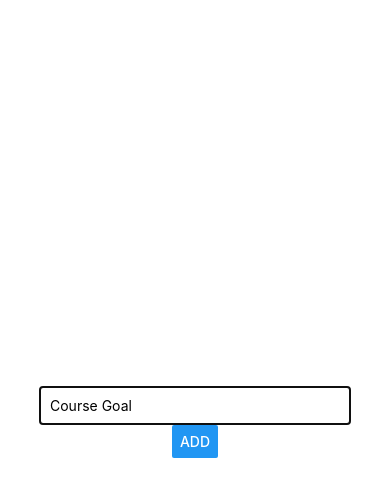
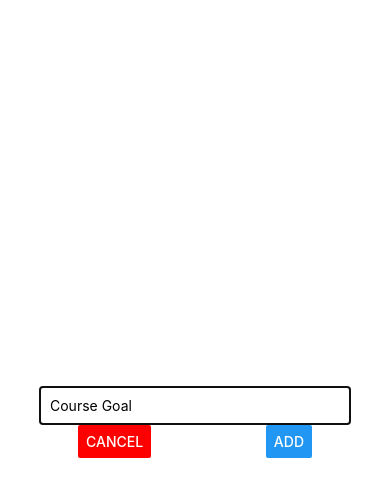
Before and after one commit to nullmicgo/react-native-todo-list, a React Native app: screen / in a window 390 px wide. Both pictures are taken after a click on the button "ADD NEW GOAL". Shown: the top 496 px of the page. Built offline with nearby package versions, Linux system fonts and the light colour scheme.

Commit message:
Adding Modal View Styling

```diff
--- a/App.js
+++ b/App.js
@@ -13,6 +13,7 @@ export default function App() {
         ...currentGoals,
         {id: Math.random().toString(), value: gaolTitle}
       ]);
+      setisAddMode(false);
     };
 
   const removeGoalHandler = goalId =>{
@@ -21,13 +22,15 @@ export default function App() {
     });
   }
 
-
+  const cancelGoalAdditionHandler = () =>{
+      setisAddMode(false);
+  }
 
 
   return (
     <View style={styles.screen}>
       <Button title="Add New Goal" onPress={()=> setisAddMode(true)} />
-        <GoalInput visible={isAddMode}  onAddGoal={addGoalHandler} />
+        <GoalInput  onCancel={cancelGoalAdditionHandler} visible={isAddMode}  onAddGoal={addGoalHandler} />
         <FlatList
           keyExtractor={(item, index)=> item.id}
           data={courseGoals}
--- a/components/GoalInput.js
+++ b/components/GoalInput.js
@@ -8,6 +8,10 @@ const GoalInput = props =>{
         setEnteredGoal(enteredText);
     };
 
+    const addGoalHandler = () =>{
+        props.onAddGoal();
+        setEnteredGoal('');
+    }
 
 
     return   <Modal visible={props.visible} animationType="slide">
@@ -17,10 +21,22 @@ const GoalInput = props =>{
                             onChangeText={goalInputHandler}
                             value={enteredGoal}
                             />
-                            <Button
-                            title="ADD"
-                            onPress={props.onAddGoal.bind(this, enteredGoal)}
-                            />
+
+                            <View style={styles.buttonContainer}>
+                                <Button
+                                title="CANCEL"
+                                onPress={props.onCancel}
+                                color="red"
+                                />
+
+                                <Button
+                                title="ADD"
+                                onPress={addGoalHandler}
+                                />
+
+                            </View>
+
+
             </View>
   </Modal>
 }
@@ -36,6 +52,11 @@ const styles = StyleSheet.create({
       borderColor: 'black',
       borderWidth: 1 ,
       padding:10
+    },
+    buttonContainer:{
+        flexDirection:'row',
+        justifyContent: 'space-between',
+        width: '60%'
     }
   });
 
```
